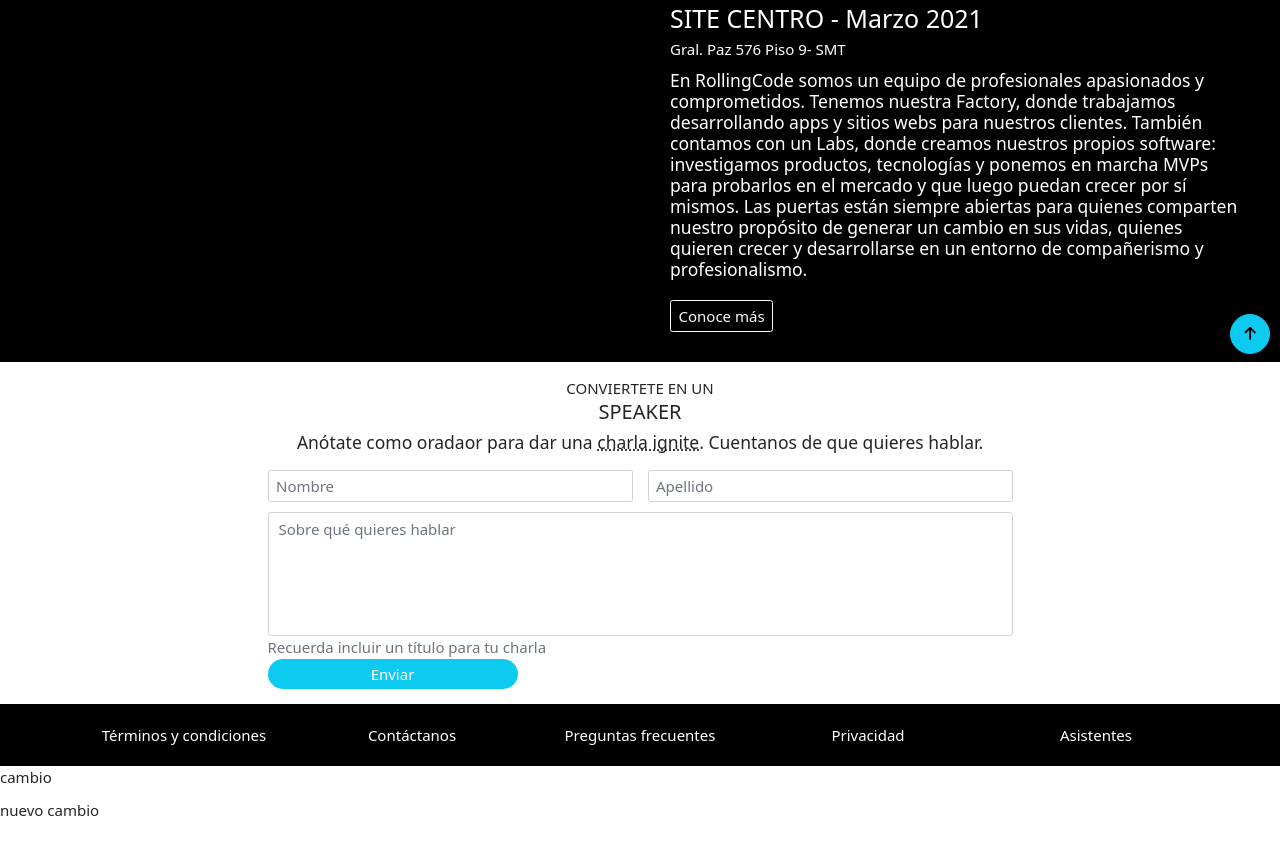
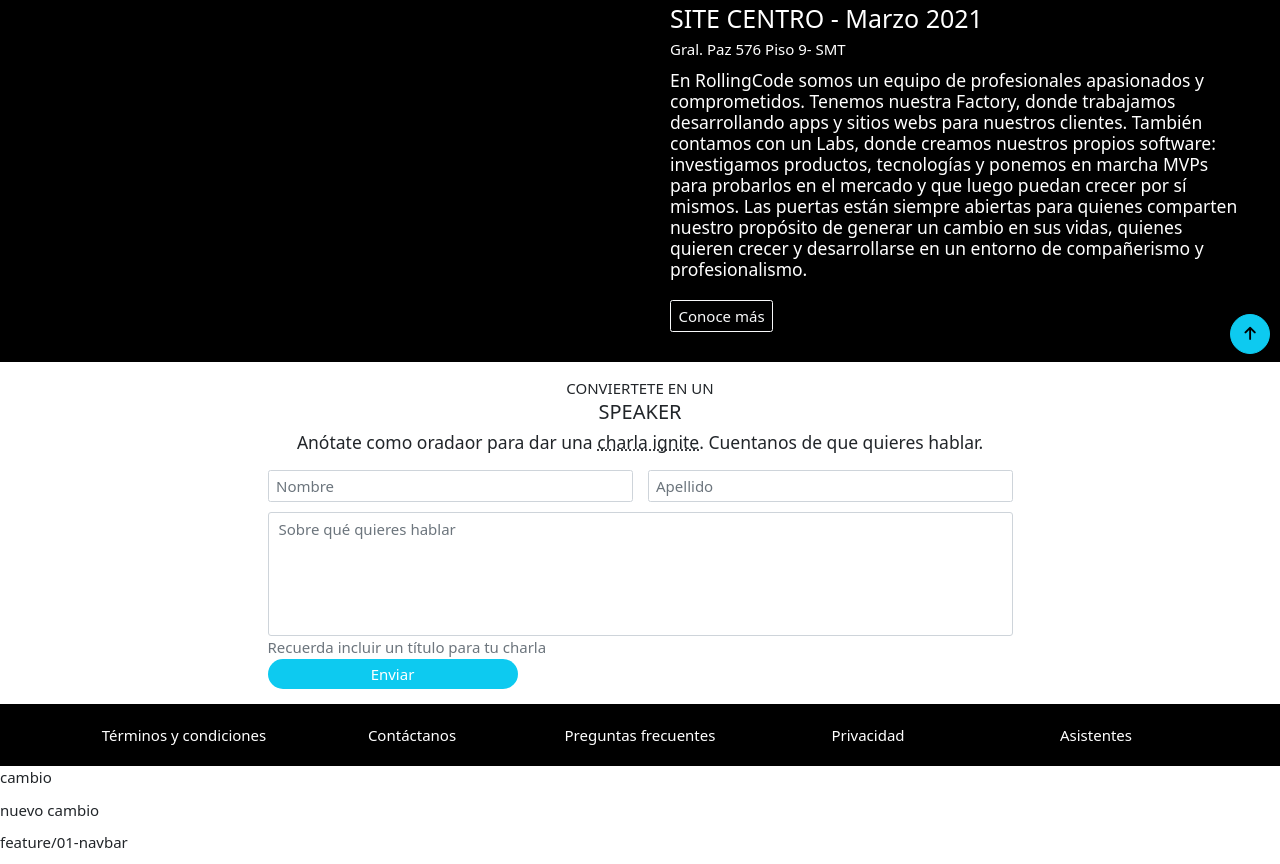
Before and after one commit to martincho111986/Clase-git-y-github, a plain HTML site: page index.html in a window 1280 px wide. Shown: the part 436-1300 px from the top of the page. Before the commit the page ends 1267 px from the top, so only its background shows below. Drawn offline with nearby package versions, Linux system fonts and the light colour scheme.

Commit message:
subiendo rama navbar

```diff
--- a/index.html
+++ b/index.html
@@ -394,6 +394,7 @@
     <div>
       <p>cambio</p>
       <p>nuevo cambio</p>
+      <p>feature/01-navbar</p>
     </div>
     <script
       src="https://cdn.jsdelivr.net/npm/@popperjs/core@2.9.2/dist/umd/popper.min.js"
```
